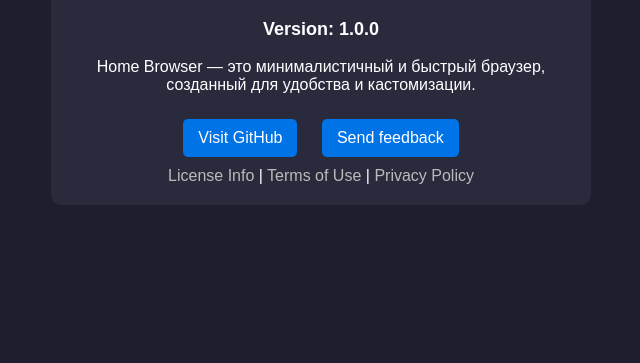
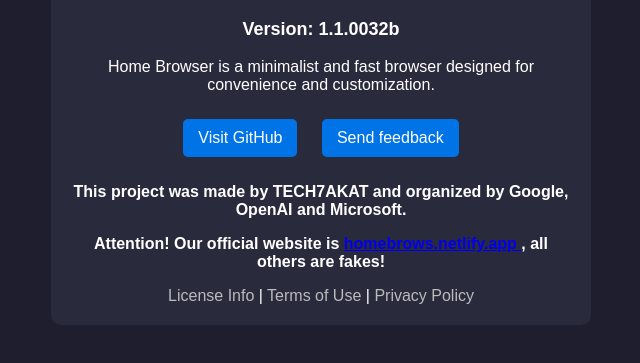
Before and after one commit to rShuffler/Home-Browser, an Electron app: page about.html in a window 1200 px wide. Shown: the part 137-500 px from the top of the page, without its empty margins (279-919 px from the left). Drawn offline with Linux system fonts and the light colour scheme.

Commit message:
Add files via upload

```diff
--- a/about.html
+++ b/about.html
@@ -7,19 +7,32 @@
 </head>
 <body>
   <div class="about-container">
-    <img src="logo.png" alt="Home Browser Logo" class="logo">
+    <img src="assets/images/logo.png" alt="Home Browser Logo" class="logo">
 
     <h1>Home Browser</h1>
-    <p class="version">Version: 1.0.0</p>
+    <p class="version">Version: 1.1.0032b</p>
 
     <p class="description">
-      Home Browser — это минималистичный и быстрый браузер, созданный для удобства и кастомизации.
+      Home Browser is a minimalist and fast browser designed for convenience and customization.
     </p>
 
     <div class="buttons">
       <a href="https://github.com/rShuffler/Home-Browser" class="github-button">Visit GitHub</a>
       <a href="#" class="feedback-button">Send feedback</a>
     </div>
+
+    <p class="org">
+      <strong>This project was made by TECH7AKAT and organized by Google, OpenAI and Microsoft.</strong>
+    </p>
+
+    <p class="attention">
+      <strong>Attention! Our official website is
+        <a href="https://homebrows.netlify.app" target="_blank" rel="noopener noreferrer">
+          homebrows.netlify.app
+        </a>, all others are fakes!
+      </strong>
+    </p>
+
 
     <div class="links">
       <a href="#">License Info</a> |
```
